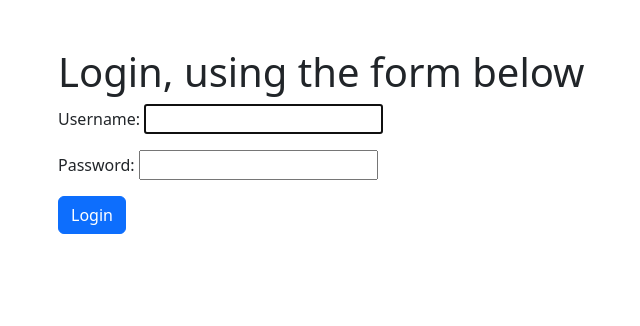
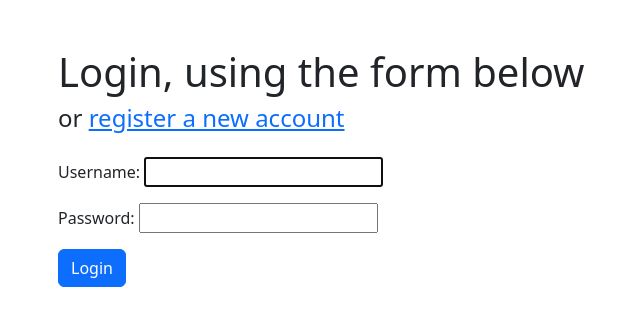
Before and after one commit to github-main-user/mailerx, a Django app: page /users/login/ in a window 1280 px wide. Shown: the part 56-382 px from the top of the page, without its empty margins (48-688 px from the left). Run offline with Django 5.2, Linux system fonts and the light colour scheme; parts of the project's set-up code (start-up, migrations or seed data) failed here and were passed over.

Commit message:
style: add link to registration

```diff
--- a/templates/users/login.html
+++ b/templates/users/login.html
@@ -3,6 +3,9 @@
 {% block content %}
   <div class="container mt-5">
     <h1>Login, using the form below</h1>
+    <h4 class="mb-4">
+      or <a href="{% url 'users:register' %}">register a new account</a>
+    </h4>
     <form method="post">
       {% csrf_token %}
       {{ form.as_p }}
```
